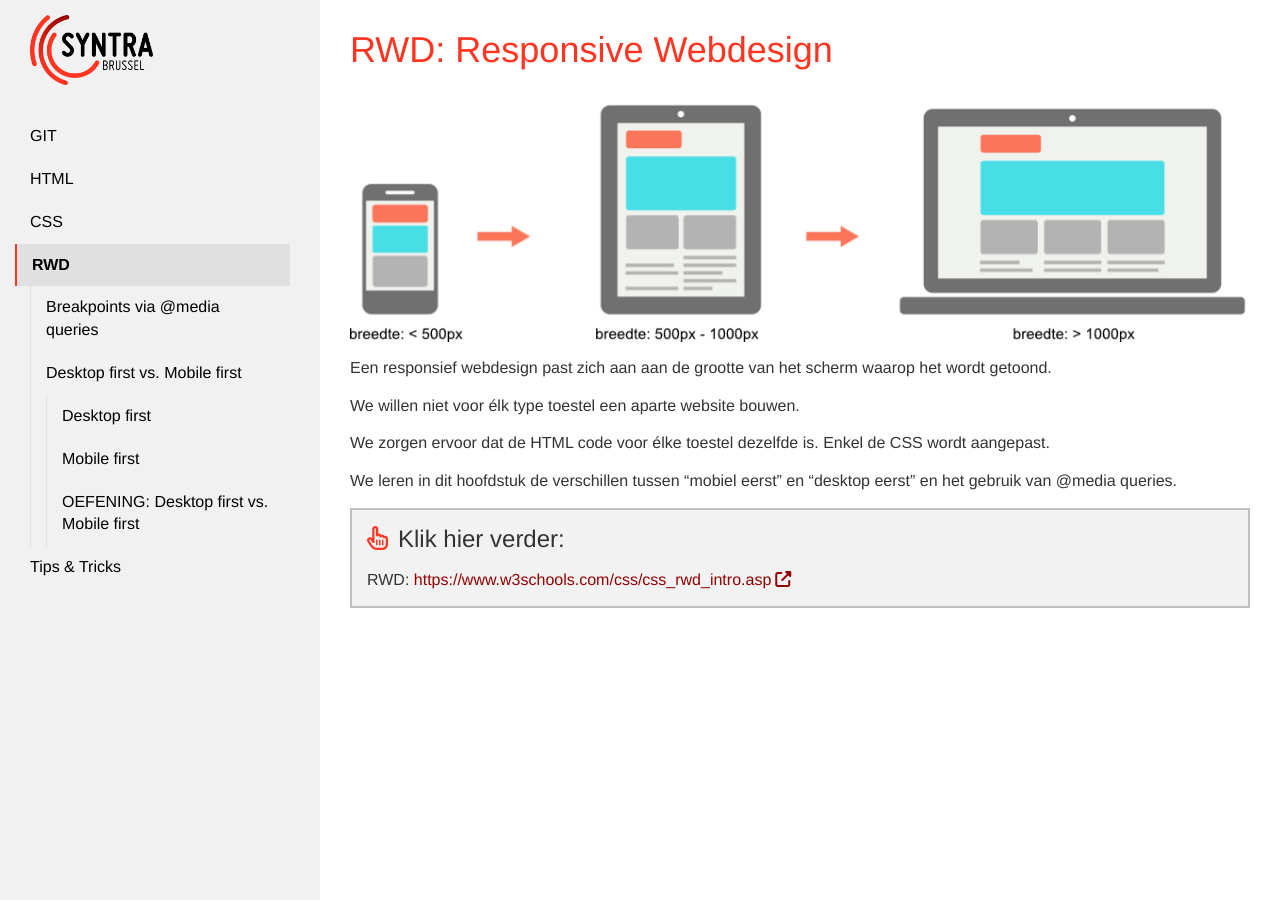
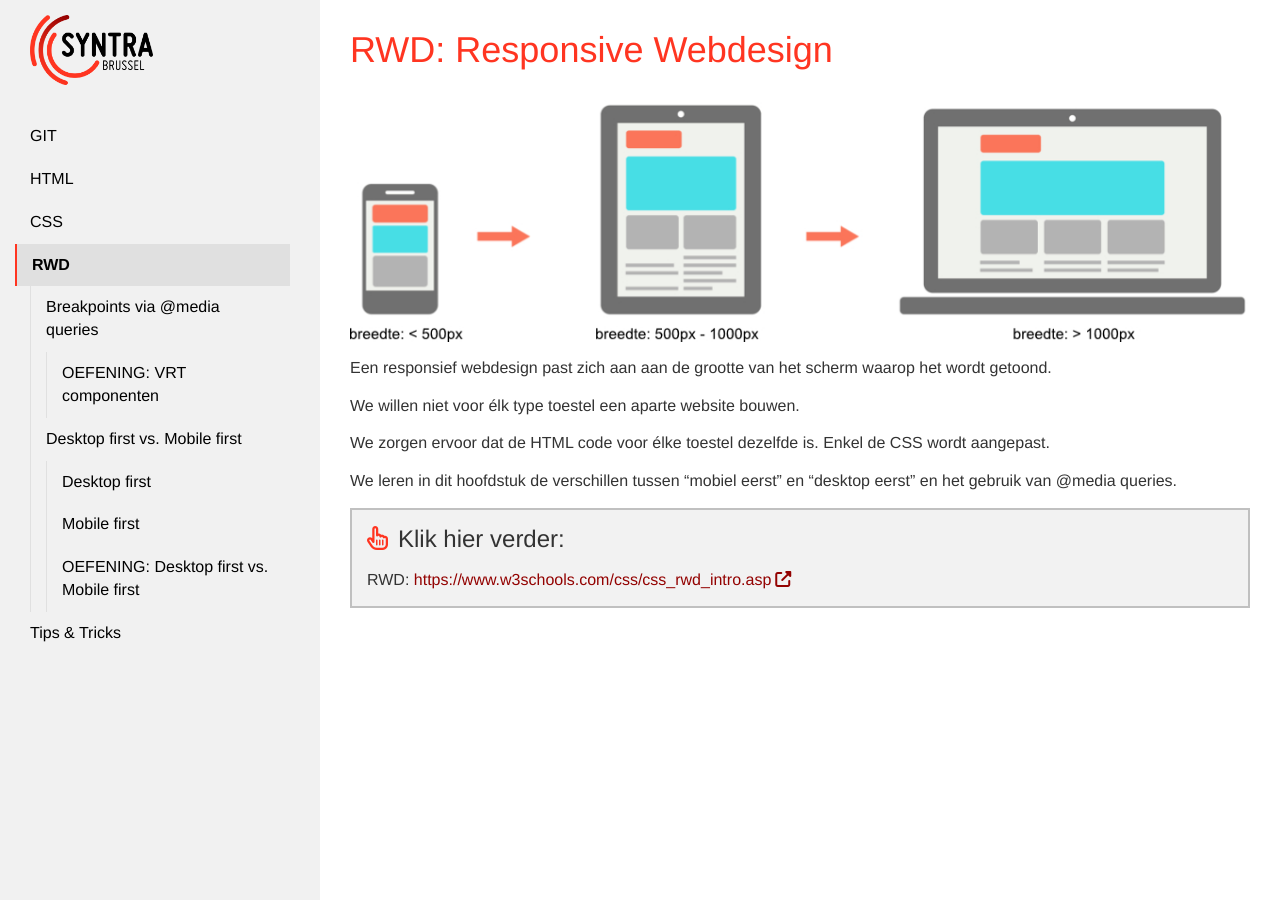
Before and after one commit to Syntra-Brussel/webdesign, a Jekyll site: the page built from rwd.md, in a window 1280 px wide and 900 px high. Built offline with Jekyll 4.4.1, drawn with Linux system fonts in a browser that asks for light colours; nearby versions of some CDN libraries; a script that is not in the unit is left out.

Commit message:
Update navigation.yml

```diff
--- a/_data/navigation.yml
+++ b/_data/navigation.yml
@@ -186,6 +186,10 @@ items:
         published: 'yes'
         title: 'Breakpoints via @media queries'
         collection: rwd
+        subjects:
+        - url: /rwd/breakpoints/oefening-vrt-componenten
+          published: 'yes'
+          title: 'OEFENING: VRT componenten'
       - url: /rwd/desktop-first-vs-mobile-first
         published: 'yes'
         title: 'Desktop first vs. Mobile first'
```
